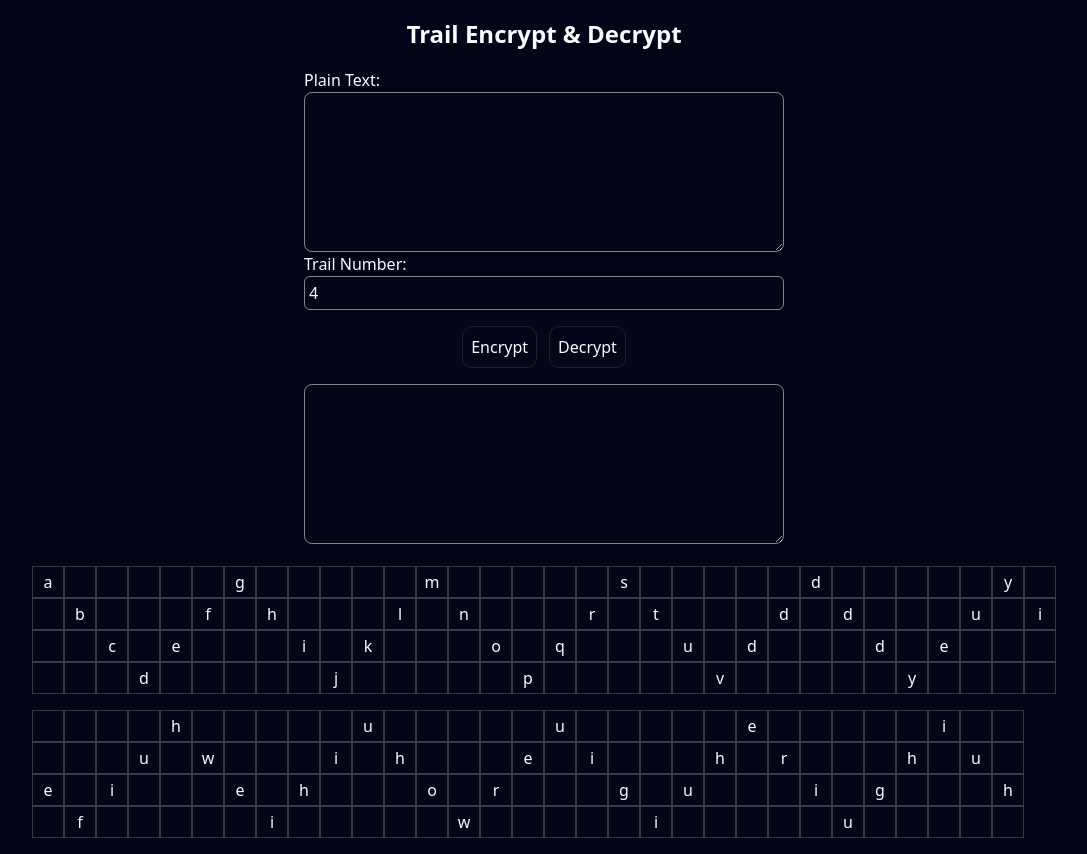
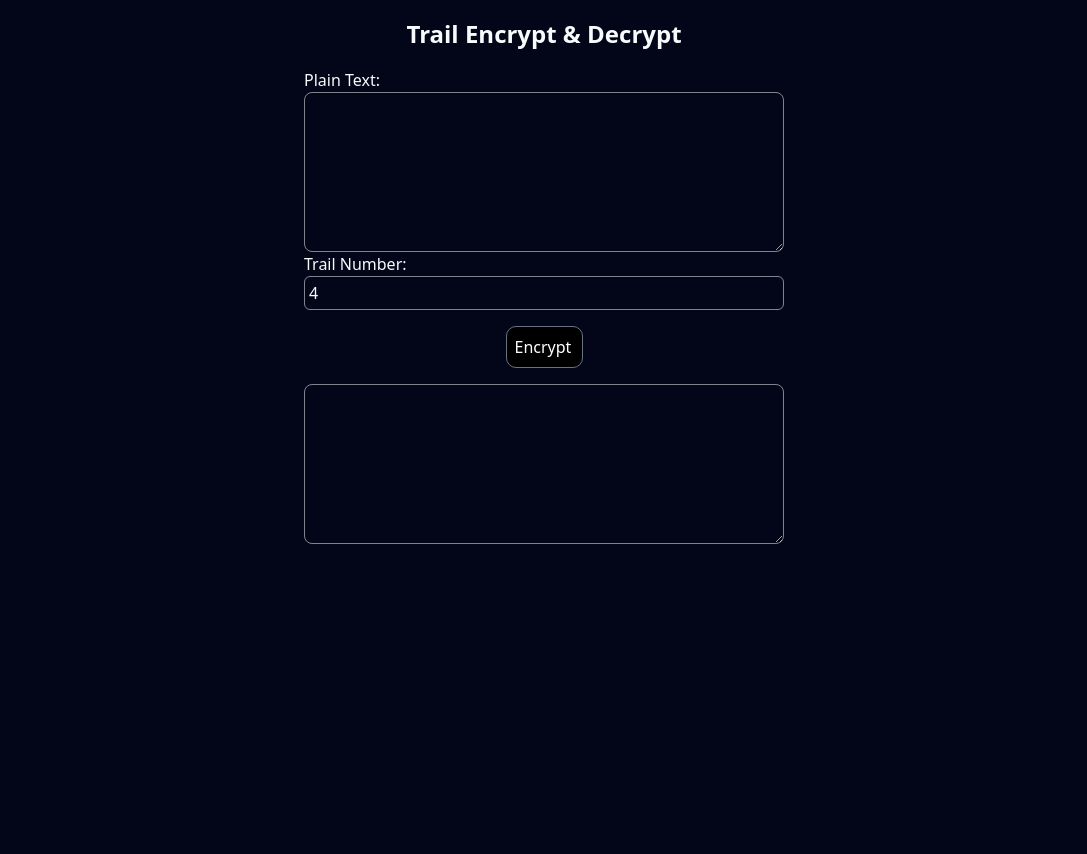
Before and after one commit to WongWong1209/rail-encrypt, a Next.js app: page / in a window 1280 px wide. Shown: the whole page, without its empty margins (96-1183 px from the left). After the commit the page ends 800 px from the top, so only its background shows below. Built offline with nearby package versions, Linux system fonts and the light colour scheme.

Commit message:
Update page.jsx

```diff
--- a/app/page.jsx
+++ b/app/page.jsx
@@ -3,14 +3,12 @@
 import { useState } from "react";
 
 const MainPage = () => {
-  let [result, setResult] = useState(
-    "abcdefghijklmnopqrstuvdddddyeuyiefiuhweihiuhowreuigiuheriughiuh"
-  );
+  let [result, setResult] = useState("");
   let trail_number = 4;
 
   const cells = [...result].map((c, index) => {
     let pos;
-    if (Math.floor(index / 3) % 2 === 1) {
+    if (Math.floor(index / (trail_number - 1)) % 2 === 1) {
       // go up
       pos = trail_number - (index % (trail_number - 1)) - 1;
     } else {
@@ -56,12 +54,14 @@ const MainPage = () => {
         />
       </div>
       <div className='flex flex-row gap-3'>
-        <button className='border rounded-lg p-2 cursor-pointer hover:bg-white/10 active:bg-white/20'>
-          Encrypt
-        </button>
-        <button className='border rounded-lg p-2 cursor-pointer hover:bg-white/10 active:bg-white/20'>
-          Decrypt
-        </button>
+        <select className='bg-black text-white border border-gray-500 rounded-lg p-2 cursor-pointer appearance-none'>
+          <option className='bg-black text-white' value='encrypt'>
+            Encrypt
+          </option>
+          <option className='bg-black text-white' value='decrypt'>
+            Decrypt
+          </option>
+        </select>
       </div>
       <div>
         <textarea
```
